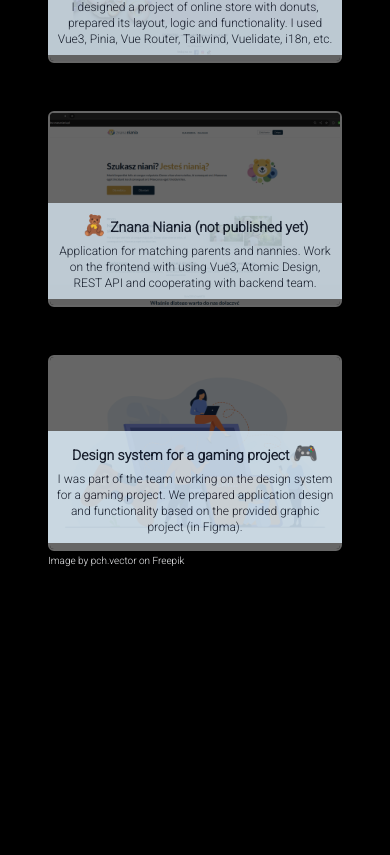
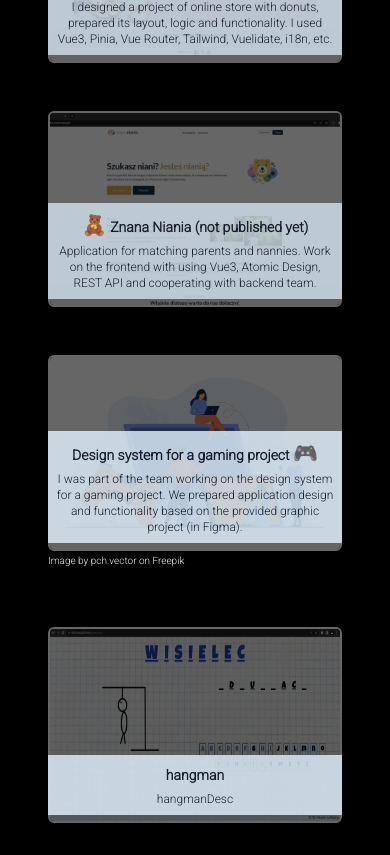
Before and after one commit to DominoxB/my-portfolio, a Vue app: page / in a window 390 px wide. Shown: the part 1379-2234 px from the top of the page. Before the commit the page ends 1990 px from the top, so only its background shows below. Built offline with nearby package versions, Linux system fonts and the light colour scheme.

Commit message:
feat: add new project

```diff
--- a/src/components/MyProjects.vue
+++ b/src/components/MyProjects.vue
@@ -40,5 +40,18 @@
       <a href="https://pl.freepik.com/darmowe-wektory/gracze-uzywajacy-roznych-urzadzen-i-grajacy-na-telefonie-komorkowym-tablecie-laptopie-konsoli-ilustracja-kreskowka_12699087.htm#page=2&query=computer%20games&position=40&from_view=search&track=country_rows_v1"
         class="text-[10px] text-gray-100">{{ $t('freePik') }}</a>
     </div>
+    <!-- HANGMAN -->
+    <div class="relative group mt-12 pb-2/3">
+      <img src="@/images/hangman.png" alt="hangman"
+        class="absolute w-full h-full rounded-md border-2 border-white mt-2 opacity-40 transition duration-700 lg:opacity-100 lg:group-hover:opacity-30" />
+      <a href="https://dominoxb.github.io/gra-wisielec/" target="_blank">
+        <div
+          class="p-2 w-full opacity-90 transition duration-700 absolute bottom-0 text-center bg-sky-100 bg-opacity-90 lg:opacity-0 lg:group-hover:opacity-100 lg:bg-opacity-70 xl:p-8">
+          <span class="text-sm font-bold lg:text-base" v-html="$t('hangman')"></span>
+          <p class="text-xs mt-1 lg:text-sm">{{ $t('hangmanDesc') }}
+          </p>
+        </div>
+      </a>
+    </div>
   </div>
 </template>
```
Also changed, not shown: src/images/hangman.png (added).
